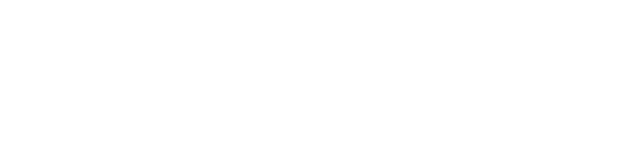
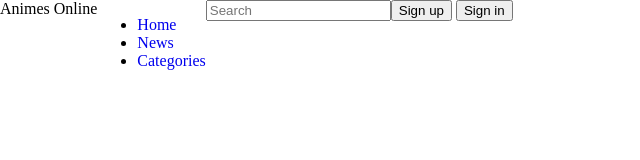
Before and after one commit to Dni-Nochi/New-Step, a plain HTML site: page Index.html in a window 1280 px wide. Shown: the whole page, without its empty margins (0-640 px from the left). Drawn offline with Linux system fonts and the light colour scheme.

Commit message:
I'm add new code from index.html and create new file

```diff
--- a/Index.html
+++ b/Index.html
@@ -2,7 +2,30 @@
 <html>
     <head>
         <meta charset="UTF-8">
+        <link rel="stylesheet" href="style.css">
         <title>index</title>
     </head>
-    <body></body>
+    <body>
+        <header id="header" class="web_top">
+            <article>
+                Animes Online
+            </article>
+            <nav>
+                <ul>
+                    <li><a href="#">Home</a></li>
+                    <li><a href="#">News</a></li>
+                    <li><a href="#">Categories</a></li>
+                </ul>
+            </nav>
+            <article>
+                <form>
+                    <input type="search" placeholder="Search">
+                </form>
+            </article>
+            <article>
+                <button>Sign up</button>
+                <button>Sign in</button>
+            </article>
+        </header>
+    </body>
 </html>
--- /dev/null
+++ b/style.css
@@ -0,0 +1,11 @@
+body {
+    margin: 0;
+}
+
+.web_top {
+    display: flex;
+}
+
+.web_top ul, li,a {
+    text-decoration: none;
+}
```
